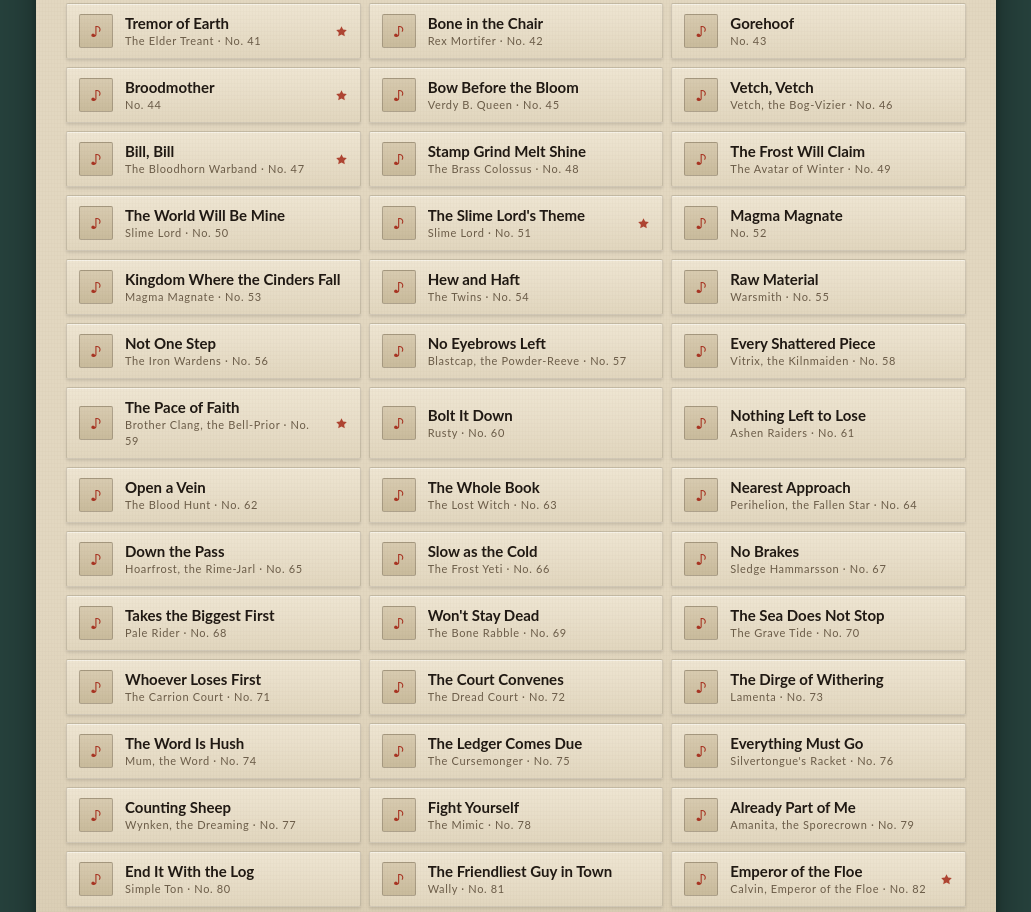
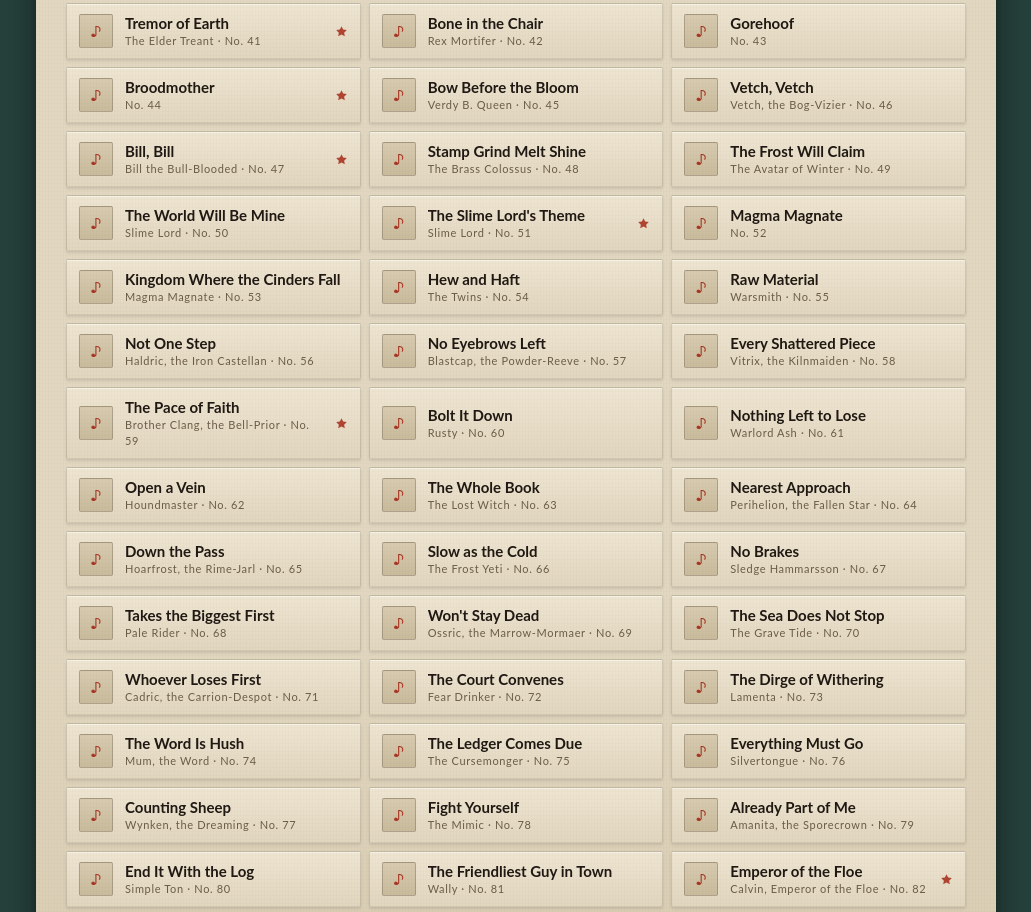
Before and after one commit to paulbooth/cardboard-conquest-jukebox, a plain HTML site: page index.html in a window 1280 px wide. Shown: the part 1655-2567 px from the top of the page, without its empty margins (124-1155 px from the left). Drawn offline with Linux system fonts and the light colour scheme; animation ran at ten frames a second.

Commit message:
Publish the jukebox from tools/jukebox.html

```diff
--- a/index.html
+++ b/index.html
@@ -546,7 +546,7 @@ const LORD_NAMES = {
   "broodmother":"The Broodmother",
   "the_verdant_queen":"Verdy B. Queen",
   "vetch_vetch":"Vetch, the Bog-Vizier",
-  "bill_bill":"The Bloodhorn Warband",
+  "bill_bill":"Bill the Bull-Blooded",
   "stamp_grind_melt_shine":"The Brass Colossus",
   "the_frost_will_claim":"The Avatar of Winter",
   "slime_king":"Slime Lord",
@@ -555,27 +555,27 @@ const LORD_NAMES = {
   "kingdom_where_the_cinders_fall":"Magma Magnate",
   "lord_the_twins":"The Twins",
   "lord_warsmith":"Warsmith",
-  "lord_iron_wardens":"The Iron Wardens",
+  "lord_iron_wardens":"Haldric, the Iron Castellan",
   "lord_sapper_chief":"Blastcap, the Powder-Reeve",
   "lord_kilnborn":"Vitrix, the Kilnmaiden",
   "lord_brass_pilgrims":"Brother Clang, the Bell-Prior",
   "lord_cinder_scavengers":"Rusty",
-  "lord_ashen_raiders":"Ashen Raiders",
-  "lord_hellfire_pack":"The Blood Hunt",
+  "lord_ashen_raiders":"Warlord Ash",
+  "lord_hellfire_pack":"Houndmaster",
   "lord_ash_witch":"The Lost Witch",
   "lord_fallen_star":"Perihelion, the Fallen Star",
   "lord_frost_pack":"Hoarfrost, the Rime-Jarl",
   "lord_frost_yeti":"The Frost Yeti",
   "lord_rime_harrows":"Sledge Hammarsson",
   "lord_pale_rider":"Pale Rider",
-  "lord_bone_rabble":"The Bone Rabble",
+  "lord_bone_rabble":"Ossric, the Marrow-Mormaer",
   "lord_grave_tide":"The Grave Tide",
-  "lord_carrion_court":"The Carrion Court",
-  "lord_dread_court":"The Dread Court",
+  "lord_carrion_court":"Cadric, the Carrion-Despot",
+  "lord_dread_court":"Fear Drinker",
   "lord_banshee_choir":"Lamenta",
   "lord_hushmaidens":"Mum, the Word",
   "lord_cursemonger":"The Cursemonger",
-  "lord_silvertongue":"Silvertongue's Racket",
+  "lord_silvertongue":"Silvertongue",
   "lord_dreamer":"Wynken, the Dreaming",
   "lord_mimic":"The Mimic",
   "lord_myconid_sovereign":"Amanita, the Sporecrown",
```
